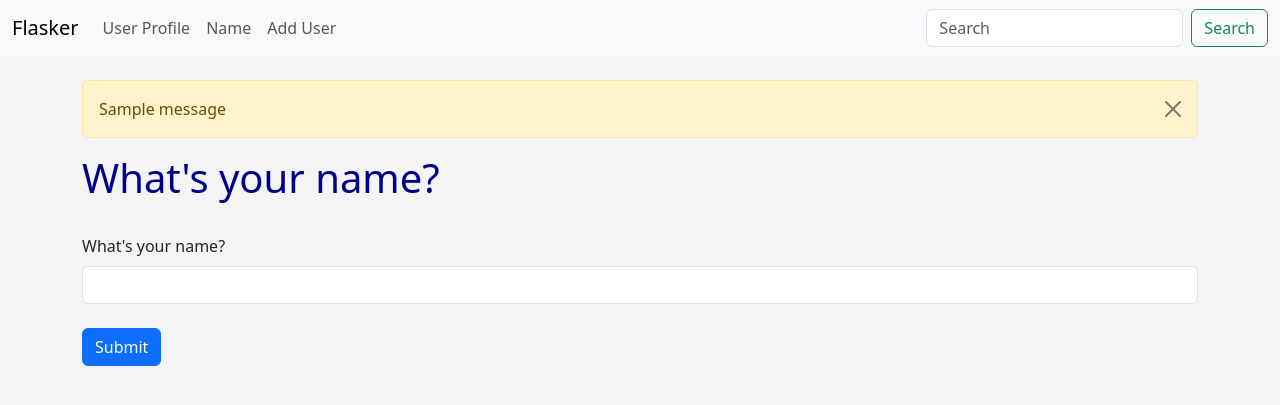
After one commit to DanielBell29/flasker, a Flask app: page /name in a window 1280 px wide. The commit adds this page. Shown: the top 405 px of the page. Run offline with Flask 3, Linux system fonts and the light colour scheme; one stand-in notice (Sample message) is shown.

Commit message:
latest updates

```diff
--- a/hello.py
+++ b/hello.py
@@ -1,7 +1,64 @@
-from flask import Flask, render_template
+from flask import Flask, render_template, flash
+from flask_wtf import FlaskForm
+from wtforms import StringField, SubmitField
+from wtforms.validators import DataRequired
+from flask_sqlalchemy import SQLAlchemy
+from datetime import datetime
 
 # Create a Flask Instance
 app = Flask(__name__)
+
+# Add database
+app.config['SQLALCHEMY_DATABASE_URI'] = 'sqlite:///users.db'
+app.config['SQLALCHEMY_TRACK_MODIFICATIONS'] = False
+
+# Initialize the database
+db = SQLAlchemy(app)
+
+# Create secret key
+app.config['SECRET_KEY'] = "My secret key"
+
+# Create a model
+class Users(db.Model):
+    id = db.Column(db.Integer, primary_key=True)
+    name = db.Column(db.String(200), nullable=False)
+    email = db.Column(db.String(120), nullable=False, unique=True)
+    date_added = db.Column(db.DateTime, default=datetime.utcnow)
+
+    # Create a string
+    def __repr__(self):
+        return '<Name %r>' % self.name
+
+# Create a Form Class
+class NamerForm(FlaskForm):
+	name = StringField("What's your name?", validators=[DataRequired()])
+	submit = SubmitField("Submit")
+
+# Create a Form Class
+class UserForm(FlaskForm):
+	name = StringField("Name", validators=[DataRequired()])
+	email = StringField("Email", validators=[DataRequired()])
+	submit = SubmitField("Submit")
+
+@app.route('/user/add', methods=['GET', 'POST'])
+def add_user():
+	name = None
+	form = UserForm()
+	if form.validate_on_submit():
+		user = Users.query.filter_by(email=form.email.data).first()
+		if user is None:
+			user = Users(name=form.name.data, email=form.email.data)
+			db.session.add(user)
+			db.session.commit()
+			name = form.name.data
+			form.name.data = ''
+			form.email.data = ''
+			flash("User added successfully!", "success")
+		else:
+			flash("User already exists!", "danger")
+
+	our_users = Users.query.order_by(Users.date_added)
+	return render_template("add_user.html", form=form, name=name, our_users=our_users)
 
 # Create a route decorator
 @app.route('/')
@@ -27,7 +84,31 @@ def page_not_found(e):
 def page_not_found(e):
 	return render_template("500.html"), 500
 
+# Create Name Page
+@app.route('/name', methods=['GET', 'POST'])
+def name():
+	name = None
+	form = NamerForm()
+
+	# Validate Form
+	if form.validate_on_submit():
+		name = form.name.data
+		form.name.date = ''
+		flash("Form submitted successfully!")
+
+	return render_template("name.html", name=name, form=form)
+
+if __name__ == '__main__':
+    with app.app_context():
+        db.create_all()
+    app.run()
 
 
-# Web Forms With WTF! - Flask Fridays #5
+# How To Use MySQL Database With Flask - Flask Fridays #9
 # git push
+
+# cd /c/flasker/
+# source virtual/Scripts/activate
+# export FLASK_DEBUG=1
+# export FLASK_APP=hello.py
+# flask run
--- /dev/null
+++ b/static/css/style.css
@@ -0,0 +1,22 @@
+h1
+{
+	color: darkblue;
+	font-size: 40px;
+}
+
+body
+{
+	background: #f4f4f4;
+}
+
+#demo
+{
+	font-size: 20px;
+	color: darkblue;
+}
+
+.user_list
+{
+	display: flex;
+	flex-direction: column;
+}
--- /dev/null
+++ b/static/js/myfile.js
@@ -0,0 +1 @@
+document.getElementById('demo').innerHTML = "This was created with Javascript";
--- a/templates/base.html
+++ b/templates/base.html
@@ -4,7 +4,10 @@
     <meta charset="utf-8">
     <meta name="viewport" content="width=device-width, initial-scale=1">
     <title> Flasker </title>
+
     <link href="https://cdn.jsdelivr.net/npm/bootstrap@5.3.2/dist/css/bootstrap.min.css" rel="stylesheet" integrity="sha384-T3c6CoIi6uLrA9TneNEoa7RxnatzjcDSCmG1MXxSR1GAsXEV/Dwwykc2MPK8M2HN" crossorigin="anonymous">
+
+    <link href="{{ url_for('static', filename='css/style.css') }}" rel="stylesheet">
   </head>
   <body>
   	{% include'navbar.html' %}
--- /dev/null
+++ b/templates/name.html
@@ -0,0 +1,35 @@
+{% extends 'base.html' %}
+
+{% block content %}
+
+{% for message in get_flashed_messages() %}
+	<div class="alert alert-warning alert-dismissible fade show" role="alert">
+  		{{ message }}
+  		<button type="button" class="btn-close" data-bs-dismiss="alert" aria-label="Close"></button>
+	</div>
+{% endfor %}
+
+{% if name %}
+	<h1> Hello {{ name|title }} </h1>
+	<br>
+	<img src="{{ url_for('static', filename='images/cat.png') }}" width="1100">
+	<br>
+	<p id="demo"> This is stuff... </p>
+
+<script src="{{ url_for('static', filename='js/myfile.js') }}"></script>
+
+{% else %}
+	<h1> What's your name? </h1>
+	<br>
+	<form method="POST">
+		{{ form.hidden_tag() }}
+		{{ form.name.label(class="form-label") }}
+		{{ form.name(class="form-control") }}
+	<br>
+		{{ form.submit(class="btn btn-primary") }}
+
+	</form>
+
+{% endif %}
+
+{% endblock %}
--- a/templates/navbar.html
+++ b/templates/navbar.html
@@ -9,6 +9,14 @@
         <li class="nav-item">
           <a class="nav-link" href="{{ url_for('user', name='Dan') }}">User Profile</a>
         </li>
+
+        <li class="nav-item">
+          <a class="nav-link" href="{{ url_for('name') }}">Name</a>
+        </li>
+
+        <li class="nav-item">
+          <a class="nav-link" href="{{ url_for('add_user') }}">Add User</a>
+        </li>
       </ul>
       <form class="d-flex" role="search">
         <input class="form-control me-2" type="search" placeholder="Search" aria-label="Search">
```
Also changed, not shown: templates/add_user.html (added, +57 -0 lines), instance/users.db (added), static/images/cat.png (added).
